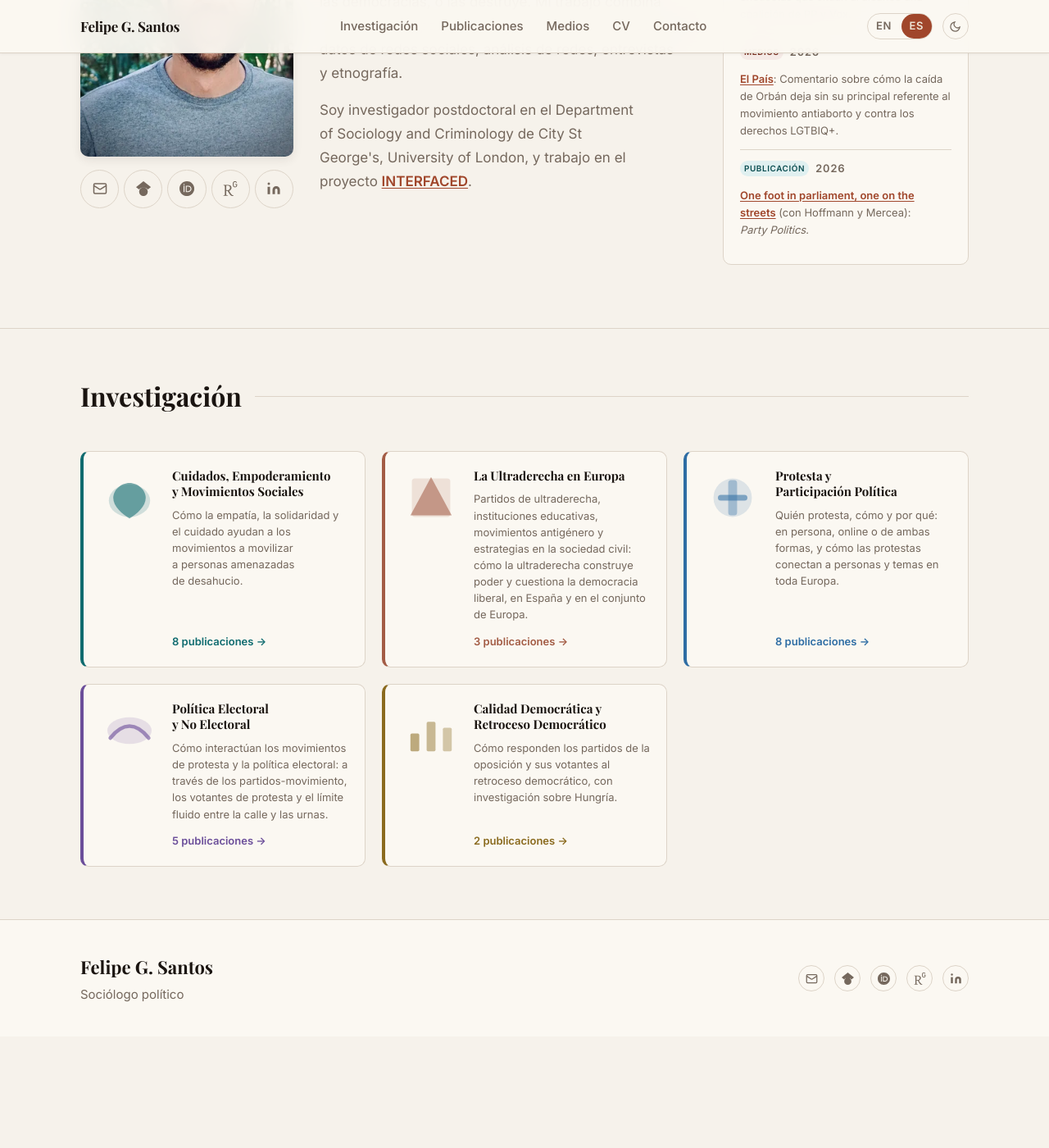
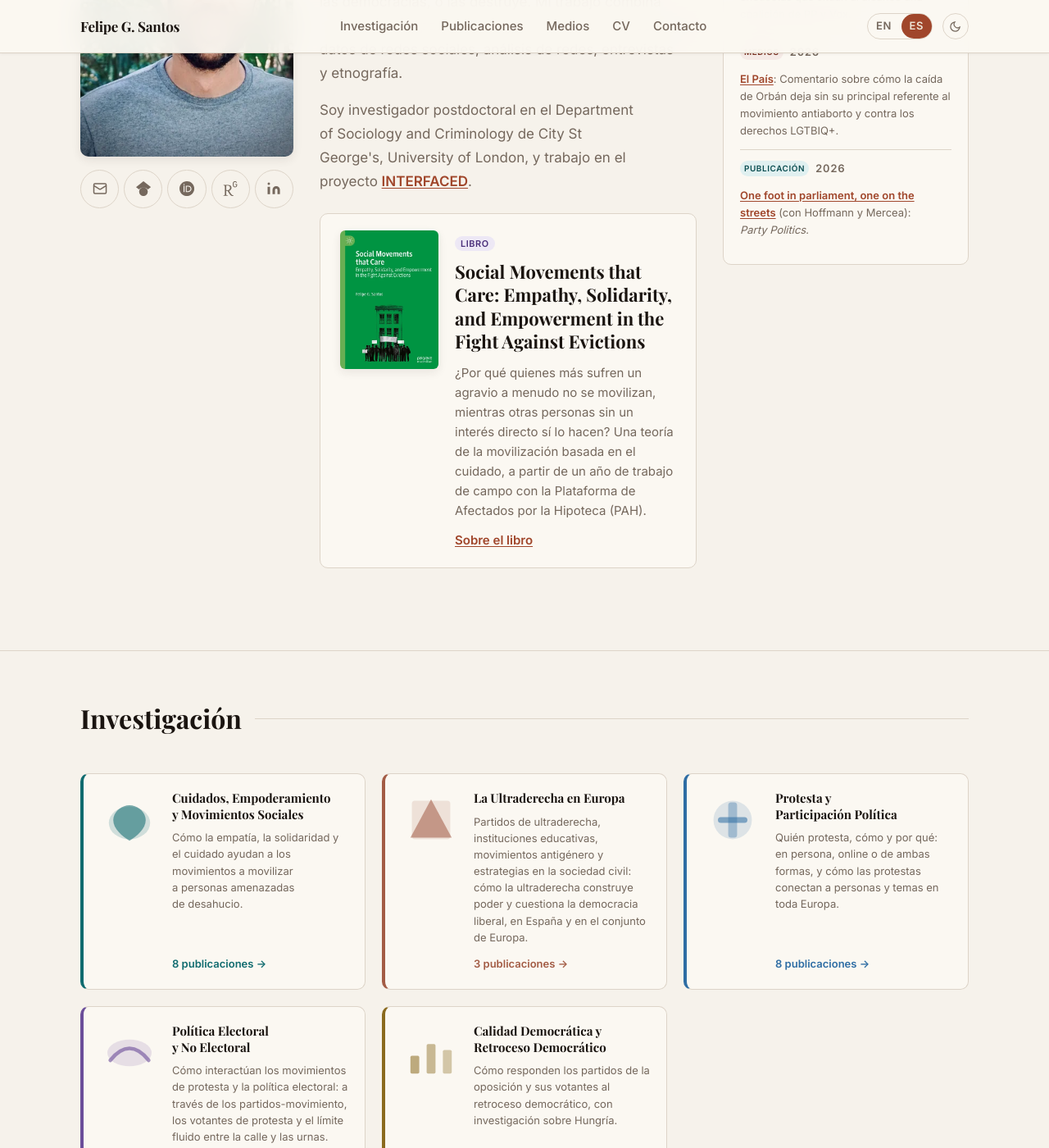
Before and after one commit to felipegsantos-web/felipegsantos.github.io, a Jekyll site: the page built from es/index.html, in a window 1280 px wide and 1400 px high, scrolled down 276 px. Shown: the whole window at 82% size. Built offline with Jekyll 4.4.1, drawn with Linux system fonts in a browser that asks for light colours; before the commit the page ends 1540 px from its top, so only the background shows below that.

Commit message:
Show the book on the homepage and at the top of the Publications page (#7)
One shared include (_includes/book-card.html); text in _data/book.yml (highlight).

Co-authored-by: Claude <noreply@anthropic.com>

```diff
--- a/_data/book.yml
+++ b/_data/book.yml
@@ -58,3 +58,8 @@ labels:
   print: {en: ISBN (print), es: ISBN (impreso)}
   ebook: {en: ISBN (eBook), es: ISBN (eBook)}
   publisher_page: {en: View on the publisher's site →, es: Ver en la web de la editorial →}
+# Highlight block (homepage and top of the Publications page, _includes/book-card.html).
+# The label "Book" / "Libro" is `pub_type_label.book` in i18n.yml; the link to the book page reuses labels.about; the PDF link and the publisher line come from the publication entry.
+highlight:
+  sentence_en: "Why do the people hit hardest by a grievance often fail to mobilize, while others with no direct stake join in? A theory of mobilization based on care, built on a year of fieldwork with Spain's Platform of Those Affected by Mortgages (PAH)."
+  sentence_es: "¿Por qué quienes más sufren un agravio a menudo no se movilizan, mientras otras personas sin un interés directo sí lo hacen? Una teoría de la movilización basada en el cuidado, a partir de un año de trabajo de campo con la Plataforma de Afectados por la Hipoteca (PAH)."
--- /dev/null
+++ b/_includes/book-card.html
@@ -0,0 +1,21 @@
+{%- comment -%}Book highlight, used on the homepage (`variant="home"`) and at the top of the Publications page (`variant="publications"`). Text: _data/book.yml (highlight, cover, labels) and the book's entry in publications.yml.{%- endcomment -%}
+{%- include vars.html -%}
+{%- assign b = site.data.book -%}
+{%- assign pub = site.data.publications | where: "id", "2024-social-movements-that-care" | first -%}
+{%- assign pubs_nav = I.nav | where: "key", "publications" | first -%}
+{%- assign k_alt = "alt_" | append: L -%}{%- assign k_sentence = "sentence_" | append: L -%}
+{%- assign title_lang = "" -%}{%- if pub.lang != L %}{% capture title_lang %} lang="{{ pub.lang }}"{% endcapture %}{% endif -%}
+<section class="book-feature book-feature--{{ include.variant }}" aria-labelledby="book-feature-{{ include.variant }}-h">
+  <img class="book-feature__cover" src="{{ rel }}{{ b.cover.file | remove_first: '/' }}" alt="{{ b.cover[k_alt] }}" width="{{ b.cover.width }}" height="{{ b.cover.height }}" loading="lazy">
+  <div class="book-feature__body">
+    <p class="book-feature__label"><span class="type-badge type-badge--book">{{ I.pub_type_label.book[L] }}</span></p>
+    <h2 class="book-feature__title" id="book-feature-{{ include.variant }}-h"{{ title_lang }}>{{ pub.title }}</h2>
+    {%- if include.variant == "home" %}
+    <p class="book-feature__text">{{ b.highlight[k_sentence] }}</p>
+    <p class="book-feature__links"><a href="{{ pubs_nav.url[L] }}{{ pub.page }}/" class="inline-link" data-goatcounter-click="book-home">{{ b.labels.about[L] }}</a></p>
+    {%- else %}
+    <p class="book-feature__venue">{{ pub.venue }}, {{ pub.year }}</p>
+    <p class="book-feature__links"><a href="{{ pubs_nav.url[L] }}{{ pub.page }}/" class="inline-link" data-goatcounter-click="book-publications">{{ b.labels.about[L] }}</a>{% if pub.pdf %}<a href="{{ pub.pdf }}" class="pub-entry__download" download data-goatcounter-click="pdf-{{ pub.id }}">{% include icon.html name="download" %} {{ I.pdf_label[pub.pdf_version][L] }}<span class="sr-only"{{ title_lang }}>: {{ pub.title | strip_html }}</span></a>{% endif %}</p>
+    {%- endif %}
+  </div>
+</section>
--- a/assets/css/components.css
+++ b/assets/css/components.css
@@ -679,3 +679,18 @@ a:focus-visible,button:focus-visible{outline:3px solid var(--teal);outline-offse
 .pub-entry__download{display:inline-flex;align-items:center;gap:var(--sp2);padding:.3rem .75rem;border:1px solid var(--accent);border-radius:var(--r-md);color:var(--accent);font-weight:600;text-decoration:none;line-height:1.4}
 .pub-entry__download:hover{background:var(--accent);color:var(--bg)}
 .pub-entry__download svg{width:14px;height:14px}
+
+/* ── Book highlight (homepage and top of the Publications page) ── */
+.book-feature{display:grid;grid-template-columns:1fr;justify-items:start;gap:var(--sp4);padding:var(--sp5) var(--sp6);
+  background:var(--surface);border:1px solid var(--border);border-radius:var(--r-lg);margin-bottom:var(--sp6)}
+.book-feature--home{margin-top:var(--sp6)}
+.book-feature__cover{width:160px;height:auto;border-radius:var(--r-md);box-shadow:var(--shadow-md)}
+.book-feature__body{min-width:0}
+.book-feature__label{margin-bottom:var(--sp2)}
+.book-feature__title{font-family:var(--font-display);font-size:var(--tx-lg);font-weight:700;color:var(--text);line-height:1.3}
+.book-feature__text,.book-feature__venue{font-size:var(--tx-sm);color:var(--text-muted);line-height:1.6;margin-top:var(--sp3);max-width:none}
+.book-feature__links{display:flex;flex-wrap:wrap;align-items:center;gap:var(--sp2) var(--sp4);margin-top:var(--sp3);font-size:var(--tx-sm);font-weight:600}
+@media(min-width:640px){
+  .book-feature{grid-template-columns:auto 1fr;align-items:start;gap:var(--sp5)}
+  .book-feature__cover{width:120px}
+}
--- a/en/index.html
+++ b/en/index.html
@@ -35,6 +35,7 @@ jsonld: person
             {% include current-post.html %}
           </p>
 
+          {% include book-card.html variant="home" %}
         </div>
 
         <!-- Col 3: News sidebar -->
--- a/en/publications/index.html
+++ b/en/publications/index.html
@@ -14,6 +14,8 @@ jsonld_description: "Books, journal articles, and book chapters by Felipe G. San
       <h1 class="page-title">Publications</h1>
       <p class="page-intro">Explore my research by theme, or browse the full publication list.</p>
     </div>
+
+    {% include book-card.html variant="publications" %}
 
     <!-- View toggle: by-theme vs flat list -->
     <div class="pub-view-toggle" role="group" aria-label="{{ I.view_mode_label[L] }}">
--- a/es/index.html
+++ b/es/index.html
@@ -35,6 +35,7 @@ jsonld: person
             {% include current-post.html %}
           </p>
 
+          {% include book-card.html variant="home" %}
         </div>
 
         <!-- Col 3: News sidebar -->
--- a/es/publicaciones/index.html
+++ b/es/publicaciones/index.html
@@ -14,6 +14,8 @@ jsonld_description: "Libros, artículos y capítulos de Felipe G. Santos."
       <h1 class="page-title">Publicaciones</h1>
       <p class="page-intro">Explora mi investigación por tema o recorre la lista completa de publicaciones.</p>
     </div>
+
+    {% include book-card.html variant="publications" %}
 
     <!-- View toggle: by-theme vs flat list -->
     <div class="pub-view-toggle" role="group" aria-label="{{ I.view_mode_label[L] }}">
```
